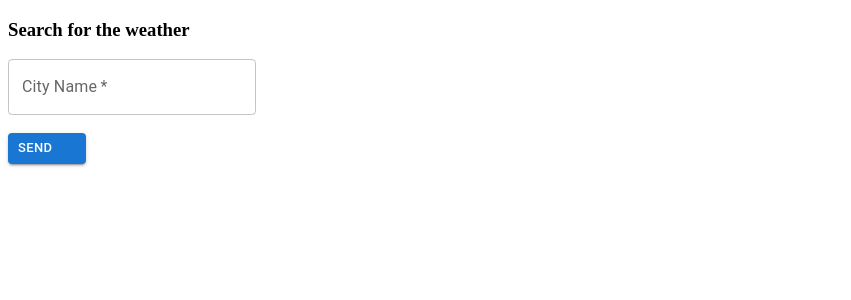
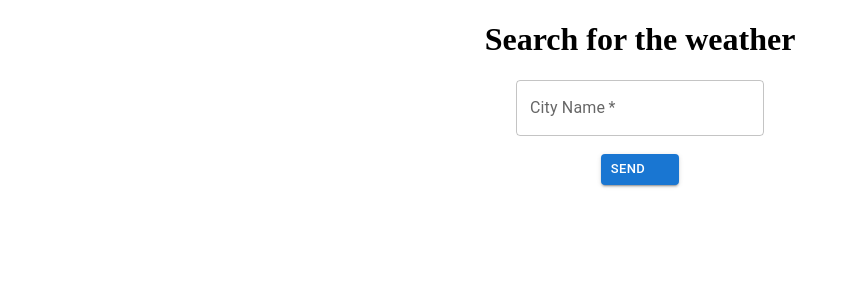
Before and after one commit to shehwarm/MaterialUI, a React (Vite) app in the folder mini-project-react/: page / in a window 1280 px wide. Shown: the top 300 px of the page, without its empty margins (0-851 px from the left). Built offline with nearby package versions, Linux system fonts and the light colour scheme; some icons are missing.

Commit message:
Add SearchBox component with weather search functionality

```diff
--- /dev/null
+++ b/mini-project-react/src/SearchBox.css
@@ -0,0 +1,3 @@
+.SearchBox {
+    text-align: center;
+}
--- a/mini-project-react/src/SearchBox.jsx
+++ b/mini-project-react/src/SearchBox.jsx
@@ -1,13 +1,27 @@
+import  { useState } from "react";
 import TextField from '@mui/material/TextField';
 import Button from '@mui/material/Button';
 import SendIcon from '@mui/icons-material/Send';
+import "./SearchBox.css"
 
 export default function SearchBox(){
+    let [city, setCity] = useState("");
+
+    let handleChange = (event) =>{
+        setCity(event.target.value);
+    };
+
+    let handleSubmit = (event) =>{
+        event.preventDefault();
+        console.log(city);
+        setCity("");
+    };
+
     return (
         <div className="SearchBox">
-            <h3>Search for the weather</h3>
-            <form>
-                <TextField id="city" label="City Name" variant="outlined" required/>
+            <h1>Search for the weather</h1>
+            <form onSubmit={handleSubmit}>
+                <TextField id="city" label="City Name" variant="outlined" required value={city} onChange={handleChange}/>
                 <br></br><br></br>
                 <Button variant="contained" endIcon={<SendIcon />} size="small"> Send</Button>
             </form>
```
